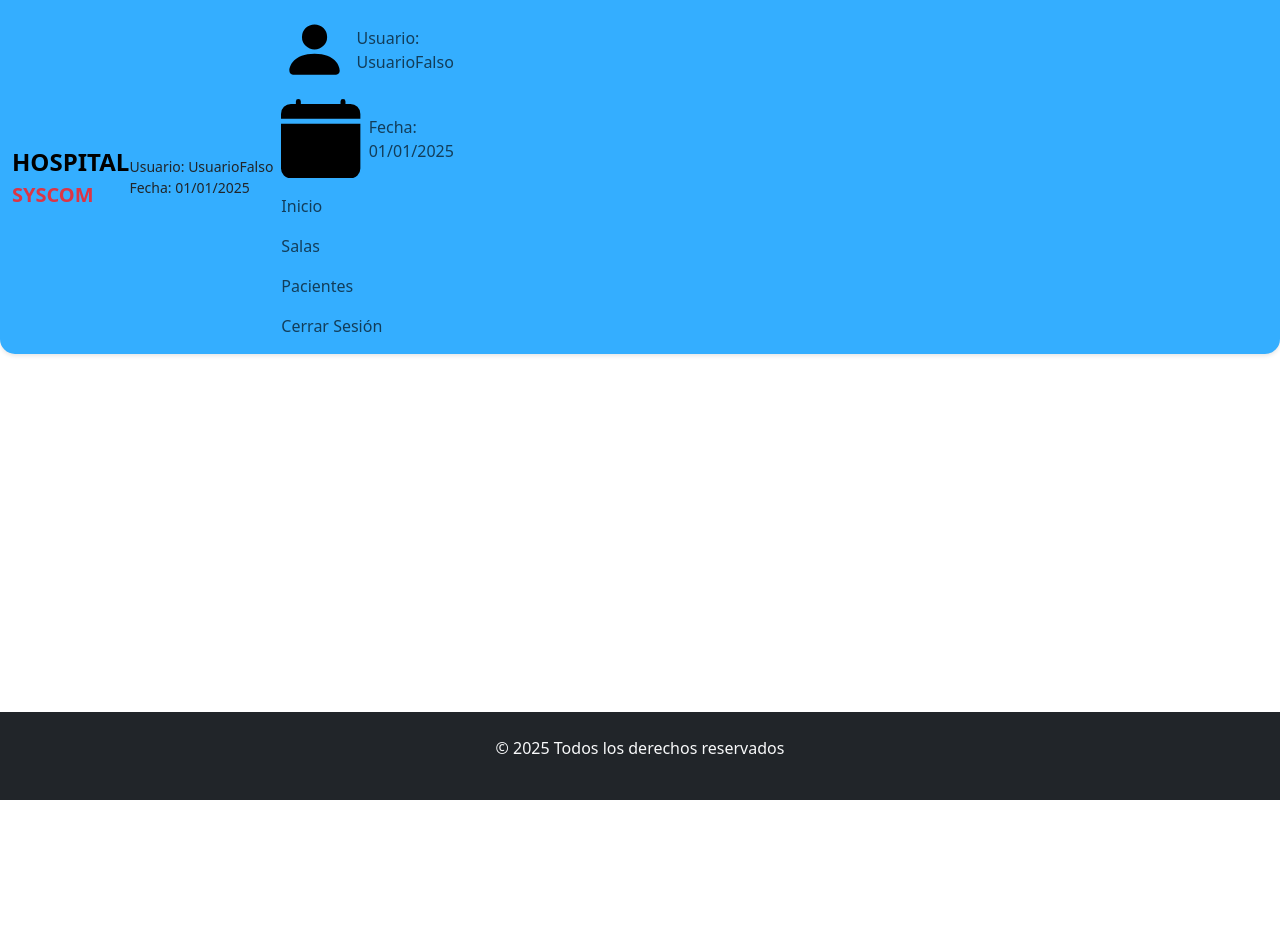
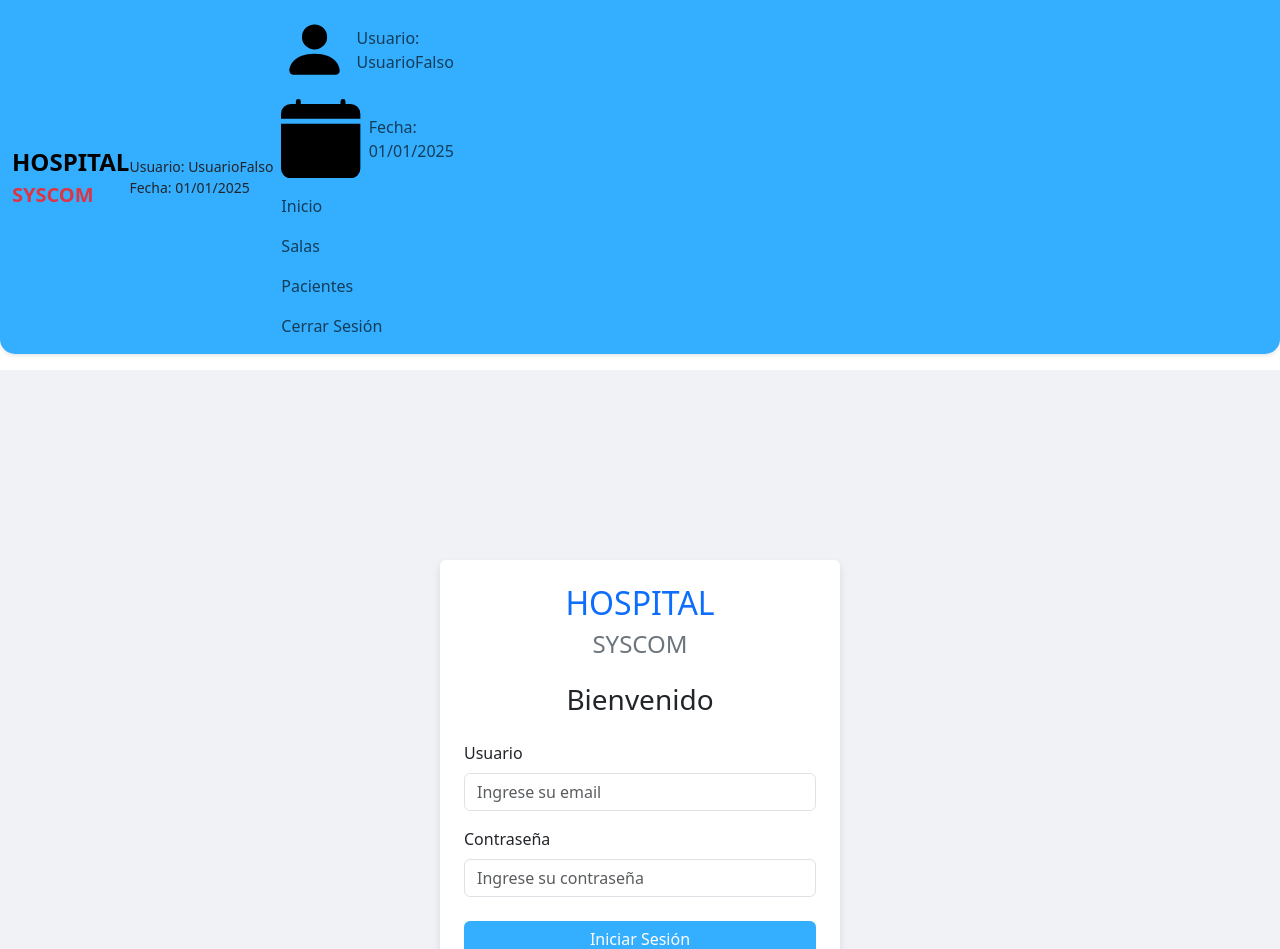
Before and after one commit to maxivega0/syscom-front, a React (Vite) app: page /login in a window 1280 px wide. Shown: the top 949 px of the page. Before the commit the page ends 800 px from the top, so only its background shows below. Built offline with nearby package versions, Linux system fonts and the light colour scheme.

Commit message:
componente login

```diff
--- a/src/App.jsx
+++ b/src/App.jsx
@@ -12,6 +12,7 @@ import Salas from './components/views/Salas';
 import PacientesSala from './components/views/PacientesSala';
 import PacienteDetalle from './components/views/PacienteDetalle';
 import Layout from './components/common/Layout';
+import Login from './components/views/Login';
 
 const MySwal = withReactContent(Swal); // Configuración de SweetAlert2 con React
 
@@ -27,6 +28,7 @@ function App() {
       <Route path="/" element={<Salas />} />
       <Route path="/pacientes/:numeroSala" element={<PacientesSala />} />
       <Route path="/paciente/:nombrePaciente" element={<PacienteDetalle />} />
+      <Route path="/login" element={<Login />} />
       </Routes>
 
     </Layout>
--- a/src/components/views/Login.jsx
+++ b/src/components/views/Login.jsx
@@ -0,0 +1,137 @@
+import React from 'react';
+import { useForm } from 'react-hook-form';
+import { useNavigate } from 'react-router-dom';
+import { Container, Form, Button, Card } from 'react-bootstrap';
+import Swal from 'sweetalert2';
+import 'bootstrap/dist/css/bootstrap.min.css';
+
+const Login = () => {
+  const navigate = useNavigate();
+  const {
+    register,
+    handleSubmit,
+    formState: { errors },
+  } = useForm();
+
+  // Usuario hardcodeado
+  const hardcodedUser = {
+    email: 'admin@syscom.com',
+    password: 'syscom123',
+    username: 'Enfermero1'
+  };
+
+  const onSubmit = (data) => {
+    if (data.email === hardcodedUser.email && data.password === hardcodedUser.password) {
+      // Guardar en sessionStorage
+      sessionStorage.setItem('user', JSON.stringify({
+        username: hardcodedUser.username,
+        email: hardcodedUser.email
+      }));
+
+      // Mostrar alerta de bienvenida
+      Swal.fire({
+        title: '¡Bienvenido!',
+        text: `Bienvenido ${hardcodedUser.username} a Syscom!`,
+        icon: 'success',
+        confirmButtonText: 'Continuar',
+        background: '#f8f9fa',
+        confirmButtonColor: '#34AEFF',
+      }).then(() => {
+        // Redirigir al dashboard después del login
+        navigate('/salas');
+      });
+    } else {
+      // Mostrar error si las credenciales son incorrectas
+      Swal.fire({
+        title: 'Error',
+        text: 'Credenciales incorrectas',
+        icon: 'error',
+        confirmButtonText: 'Entendido',
+        background: '#f8f9fa',
+        confirmButtonColor: '#34AEFF',
+      });
+    }
+  };
+
+  return (
+    <div className="d-flex justify-content-center align-items-center vh-100" style={{ backgroundColor: '#f0f2f5' }}>
+      <Container className="d-flex justify-content-center">
+        <Card style={{ width: '400px', border: 'none', boxShadow: '0 4px 8px rgba(0,0,0,0.1)' }}>
+          <Card.Body className="p-4">
+            <div className="text-center mb-4">
+                <div>
+              <h2 className="text-primary">HOSPITAL</h2>
+              <h4 className="text-secondary">SYSCOM</h4>
+                </div>
+              <h3 className="mt-4">Bienvenido</h3>
+            </div>
+
+            <Form onSubmit={handleSubmit(onSubmit)}>
+              <Form.Group className="mb-3">
+                <Form.Label>Usuario</Form.Label>
+                <Form.Control
+                  type="email"
+                  placeholder="Ingrese su email"
+                  {...register('email', {
+                    required: 'El email es requerido',
+                    pattern: {
+                      value: /^[A-Z0-9._%+-]+@[A-Z0-9.-]+\.[A-Z]{2,}$/i,
+                      message: 'Email inválido (debe contener @ y dominio)'
+                    },
+                    maxLength: {
+                      value: 50,
+                      message: 'El email no puede exceder los 50 caracteres'
+                    }
+                  })}
+                  isInvalid={!!errors.email}
+                />
+                <Form.Control.Feedback type="invalid">
+                  {errors.email?.message}
+                </Form.Control.Feedback>
+              </Form.Group>
+
+              <Form.Group className="mb-4">
+                <Form.Label>Contraseña</Form.Label>
+                <Form.Control
+                  type="password"
+                  placeholder="Ingrese su contraseña"
+                  {...register('password', {
+                    required: 'La contraseña es requerida',
+                    minLength: {
+                      value: 8,
+                      message: 'La contraseña debe tener al menos 8 caracteres'
+                    },
+                    maxLength: {
+                      value: 16,
+                      message: 'La contraseña no puede exceder los 16 caracteres'
+                    },
+                    pattern: {
+                      value: /^(?=.*[A-Za-z])(?=.*\d)[A-Za-z\d]{8,16}$/,
+                      message: 'Debe contener letras y números'
+                    }
+                  })}
+                  isInvalid={!!errors.password}
+                />
+                <Form.Control.Feedback type="invalid">
+                  {errors.password?.message}
+                </Form.Control.Feedback>
+              </Form.Group>
+
+              <div className="d-grid">
+                <Button
+                  variant="primary"
+                  type="submit"
+                  style={{ backgroundColor: '#34AEFF', border: 'none' }}
+                >
+                  Iniciar Sesión
+                </Button>
+              </div>
+            </Form>
+          </Card.Body>
+        </Card>
+      </Container>
+    </div>
+  );
+};
+
+export default Login;
```
